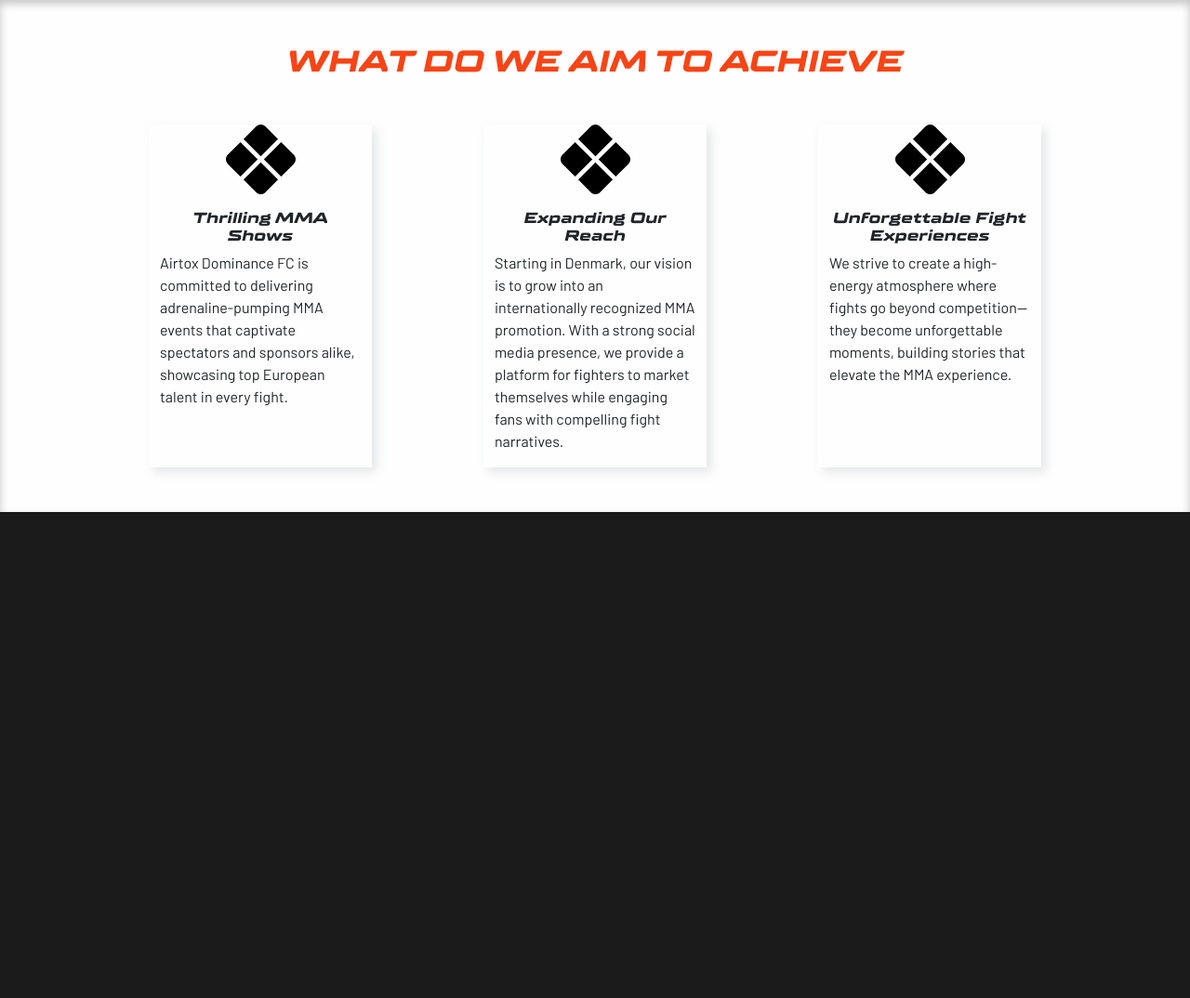
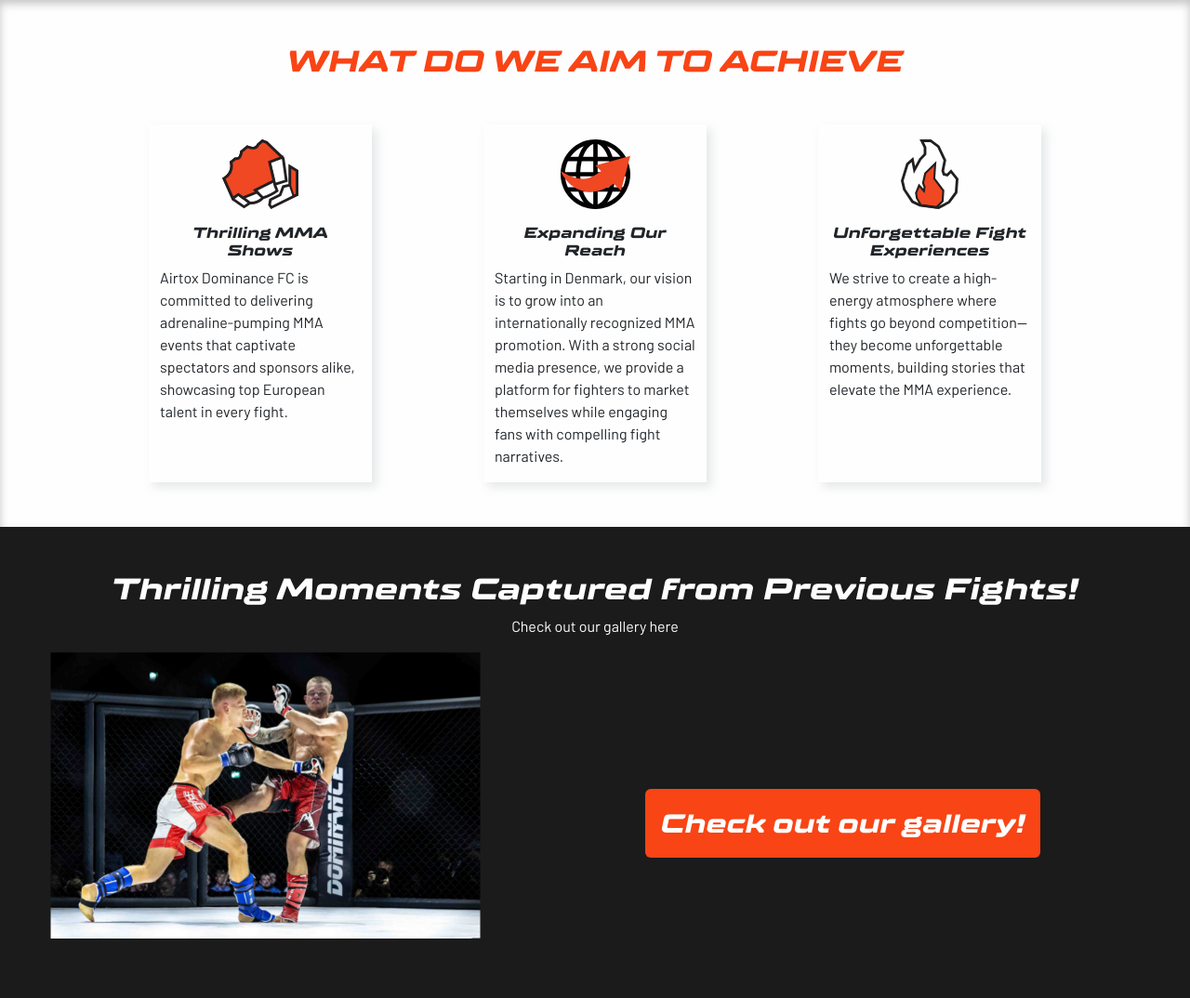
Before and after one commit to TohmasKronborg/AirtoxDominance, a website: page about.html in a window 1280 px wide. Shown: the part 1120-2194 px from the top of the page at 93% size. Before the commit the page ends 1671 px from the top, so only its background shows below. Drawn offline with nearby package versions, Linux system fonts and the light colour scheme; files that its build step writes are made by us from their sources; files whose address does not match are found by name.

Commit message:
Har lagt Custom ikoner ind i about pagen, har tilføjet et ikon på både about og forsiden. Har også lavet en knap til at springe til galleriet fyldt med billeder

```diff
--- a/about.html
+++ b/about.html
@@ -12,6 +12,7 @@
     <link href="css/styles.css" rel="stylesheet" type="text/css">
 
     <meta name="viewport" content="width=device-width, initial-scale=1">
+    <link rel="icon" type="image/png" href="images/lilleLogoTilSortX2.png">
 </head>
 <!--
                                                 ░
@@ -123,12 +124,12 @@
 </nav>
 <!-- Nav end -->
 
-<div class="d-flex justify-content-center align-items-center landingHeaderBox">
-    <h1 class="text-white superMolot landingHeader">ABOUT</h1>
+<div id="parallax-header" class="d-flex justify-content-center align-items-center landingHeaderBox bg-white">
+    <h1 class="text-midnightBlack superMolot landingHeader hiddenMark">ABOUT</h1>
 </div>
 
 <!-- What is Airtox Dominance -->
-<div class="pt-5 pb-5">
+<div class="pt-5 pb-5" style="z-index: 1;">
     <div class="container-fluid w-90 w-lg-75 justify-content-center align-items-center">
         <div class="row justify-content-between">
             <!-- Picture -->
@@ -137,8 +138,8 @@
             </div>
 
             <!-- Q&A -->
-            <div class="col-12 col-lg-7 text-white mt-5 mt-lg-0 d-flex flex-column justify-content-center align-items-center">
-                <div>
+            <div class="col-12 col-lg-7 text-white mt-5 mt-lg-0 d-flex flex-column justify-content-center align-items-center animDelay">
+                <div class="hiddenX animDelay">
                     <h4 class="superMolot">WHAT IS AIRTOX DOMINANCE FC</h4>
                     <p>
                         ADFC, short for Airtox Dominance Fighting Championship, was established by three-time Olympian and UFC veteran Mark O. Madsen.
@@ -146,7 +147,7 @@
                         Airtox Dominance FC is dedicated to advancing the sport of MMA in Europe, creating exceptional experiences for fighters and fans alike.
                     </p>
                 </div>
-                <div class="pt-3 pt-sm-0">
+                <div class="pt-3 pt-sm-0 hiddenX animDelay">
                     <h4 class="superMolot">WHY AIRTOX DOMINANCE FC</h4>
                     <p>
                         MMA, or Mixed Martial Arts, is the world’s fastest-growing sport, and we see enormous potential in the European MMA scene.
@@ -158,22 +159,14 @@
     </div>
 </div>
 
+<!-- Goals -->
 <div class="bg-white pt-5 pb-5" style="box-shadow: 0px 5px 10px 0px rgba(27,27,27, 0.25) inset;">
     <h2 class="superMolot text-center text-vibrantOrange pb-5 m-0">WHAT DO WE AIM TO ACHIEVE</h2>
 
     <div class="container-fluid w-90 w-md-75">
-        <div class="row d-flex justify-content-between gap-5">
-            <div class="col-12 col-lg-3 d-flex flex-column align-items-center" style="box-shadow: 5px 5px 10px 0px rgba(152, 158, 165, 0.25);">
-                <svg class="mb-3" xmlns="http://www.w3.org/2000/svg" width="75" height="75" viewBox="0 0 75 75" fill="none">
-                    <g clip-path="url(#clip0_139_257)">
-                        <path fill-rule="evenodd" clip-rule="evenodd" d="M42.4219 2.03906C39.7031 -0.679687 35.2969 -0.679687 32.5781 2.03906L18.9703 15.6516L37.5 34.1859L56.0344 15.6516L42.4172 2.03906H42.4219ZM59.3438 18.9656L40.8188 37.5L59.3531 56.0344L72.9656 42.4172C75.6844 39.6984 75.6844 35.2969 72.9656 32.5828L59.3531 18.9656H59.3438ZM56.0344 59.3484L37.5 40.8141L18.9656 59.3484L32.5828 72.9609C35.3016 75.6797 39.7031 75.6797 42.4172 72.9609L56.0344 59.3484ZM15.6516 56.0344L34.1859 37.5L15.6516 18.9656L2.03906 32.5828C-0.679687 35.3016 -0.679687 39.7031 2.03906 42.4172L15.6516 56.0344Z" fill="black"/>
-                    </g>
-                    <defs>
-                        <clipPath id="clip0_139_257">
-                            <rect width="75" height="75" fill="white"/>
-                        </clipPath>
-                    </defs>
-                </svg>
+        <div class="row d-flex justify-content-between gap-5 animDelay">
+            <div class="col-12 col-lg-3 d-flex flex-column align-items-center hiddenY animDelay" style="box-shadow: 5px 5px 10px 0px rgba(152, 158, 165, 0.25);">
+                <img src="images/FistHvidBG.svg" class="img-fluid m-3" alt="" style="max-height: 75px;">
                 <h6 class="superMolot text-center">
                     Thrilling MMA Shows
                 </h6>
@@ -182,17 +175,8 @@
                 </p>
             </div>
 
-            <div class="col-12 col-lg-3 d-flex flex-column align-items-center" style="box-shadow: 5px 5px 10px 0px rgba(152, 158, 165, 0.25);">
-                <svg class="mb-3" xmlns="http://www.w3.org/2000/svg" width="75" height="75" viewBox="0 0 75 75" fill="none">
-                    <g clip-path="url(#clip0_139_257)">
-                        <path fill-rule="evenodd" clip-rule="evenodd" d="M42.4219 2.03906C39.7031 -0.679687 35.2969 -0.679687 32.5781 2.03906L18.9703 15.6516L37.5 34.1859L56.0344 15.6516L42.4172 2.03906H42.4219ZM59.3438 18.9656L40.8188 37.5L59.3531 56.0344L72.9656 42.4172C75.6844 39.6984 75.6844 35.2969 72.9656 32.5828L59.3531 18.9656H59.3438ZM56.0344 59.3484L37.5 40.8141L18.9656 59.3484L32.5828 72.9609C35.3016 75.6797 39.7031 75.6797 42.4172 72.9609L56.0344 59.3484ZM15.6516 56.0344L34.1859 37.5L15.6516 18.9656L2.03906 32.5828C-0.679687 35.3016 -0.679687 39.7031 2.03906 42.4172L15.6516 56.0344Z" fill="black"/>
-                    </g>
-                    <defs>
-                        <clipPath id="clip0_139_257">
-                            <rect width="75" height="75" fill="white"/>
-                        </clipPath>
-                    </defs>
-                </svg>
+            <div class="col-12 col-lg-3 d-flex flex-column align-items-center hiddenY animDelay" style="box-shadow: 5px 5px 10px 0px rgba(152, 158, 165, 0.25);">
+                <img src="images/GlobeHvidBG.svg" class="img-fluid m-3" alt="" style="max-height: 75px;">
                 <h6 class="superMolot text-center">
                     Expanding Our Reach
                 </h6>
@@ -202,17 +186,8 @@
                 </p>
             </div>
 
-            <div class="col-12 col-lg-3 d-flex flex-column align-items-center" style="box-shadow: 5px 5px 10px 0px rgba(152, 158, 165, 0.25);">
-                <svg class="mb-3" xmlns="http://www.w3.org/2000/svg" width="75" height="75" viewBox="0 0 75 75" fill="none">
-                    <g clip-path="url(#clip0_139_257)">
-                        <path fill-rule="evenodd" clip-rule="evenodd" d="M42.4219 2.03906C39.7031 -0.679687 35.2969 -0.679687 32.5781 2.03906L18.9703 15.6516L37.5 34.1859L56.0344 15.6516L42.4172 2.03906H42.4219ZM59.3438 18.9656L40.8188 37.5L59.3531 56.0344L72.9656 42.4172C75.6844 39.6984 75.6844 35.2969 72.9656 32.5828L59.3531 18.9656H59.3438ZM56.0344 59.3484L37.5 40.8141L18.9656 59.3484L32.5828 72.9609C35.3016 75.6797 39.7031 75.6797 42.4172 72.9609L56.0344 59.3484ZM15.6516 56.0344L34.1859 37.5L15.6516 18.9656L2.03906 32.5828C-0.679687 35.3016 -0.679687 39.7031 2.03906 42.4172L15.6516 56.0344Z" fill="black"/>
-                    </g>
-                    <defs>
-                        <clipPath id="clip0_139_257">
-                            <rect width="75" height="75" fill="white"/>
-                        </clipPath>
-                    </defs>
-                </svg>
+            <div class="col-12 col-lg-3 d-flex flex-column align-items-center hiddenY animDelay" style="box-shadow: 5px 5px 10px 0px rgba(152, 158, 165, 0.25);">
+                <img src="images/FalmmeHvidBG.svg" class="img-fluid m-3" alt="" style="max-height: 75px;">
                 <h6 class="superMolot text-center">
                     Unforgettable Fight Experiences
                 </h6>
@@ -224,6 +199,41 @@
     </div>
 </div>
 
+<!-- Jump to gallery -->
+<div class="container-fluid mb-5 mt-5">
+    <div class="text-center text-white">
+       <h1 class="h2 superMolot">Thrilling Moments Captured from Previous Fights!</h1>
+        <p>Check out our gallery here</p>
+    </div>
+    <div class="row">
+        <!-- Carousel col -->
+        <div class="col-12 col-lg-6 d-flex">
+            <div class="carousel slide align-items-center" data-bs-ride="carousel">
+                <div class="carousel-inner">
+                    <div class="carousel-item">
+                        <img src="images/DSC03319.jpg" class="d-block mx-auto img-fluid w-lg-75" alt="...">
+                    </div>
+                    <div class="carousel-item active">
+                        <img src="images/Take-a-Look-0044-1-scaled.jpg" class="d-block mx-auto img-fluid w-lg-75" alt="...">
+                    </div>
+                    <div class="carousel-item">
+                        <img src="images/DSC03263-1-scaled.jpg" class="d-block mx-auto img-fluid w-lg-75" alt="...">
+                    </div>
+                </div>
+            </div>
+        </div>
+
+        <!-- Jump to btn -->
+        <div class="col-12 col-lg-5 d-flex align-items-center justify-content-center mt-5 mt-lg-0">
+            <div class="bg-vibrantOrange rounded-2 d-inline-block p-3 text-center">
+                <a href="https://www.dominancefc.com/gallery/" class="text-white superMolot fs-3">Check out our gallery!</a>
+            </div>
+        </div>
+    </div>
+</div>
+
+
+<script defer src="js/scrollAnimation.js"></script>
 <script src="js/hamburgerMenu.js"></script> <!-- Script til nav overlay -->
 <script src="https://cdn.jsdelivr.net/npm/bootstrap@5.3.3/dist/js/bootstrap.bundle.min.js"></script>
 </body>
--- a/css/styles.scss
+++ b/css/styles.scss
@@ -114,6 +114,18 @@ body{
 	.landingHeaderBox{
 		height: 400px;
 	}
+
+	.animDelay:nth-child(2) {
+		transition-delay: 200ms;
+	}
+
+	.animDelay:nth-child(3) {
+		transition-delay: 400ms;
+	}
+
+	.animDelay:nth-child(4) {
+		transition-delay: 400ms;
+	}
 }
 
 @media screen and (min-width: 992px){ // md breakpoint
@@ -144,21 +156,10 @@ body{
 	transform: translateX(20px);
 }
 
-.animDelay:nth-child(2) {
-	transition-delay: 200ms;
-}
-
-.animDelay:nth-child(3) {
-	transition-delay: 400ms;
-}
-
-.animDelay:nth-child(4) {
-	transition-delay: 400ms;
-}
-
 .hiddenMark{
-	transition: all 1s;
-	transform: translateX(-550px);
+	opacity: 0;
+	transition: all 2s;
+	transform: translateX(-200px);
 }
 
 .show { // Show skal helst være universel med at bruge enten hiddenY eller hiddenX, den skal basically bare resette alle indstillingerne.
```
Also changed, not shown: index.html (+1 -0 lines), images/DSC03263-1-scaled.jpg (added), images/DSC03319.jpg (added), images/FalmmeHvidBG.svg (added), images/FistHvidBG.svg (added), images/GlobeHvidBG.svg (added), images/Take-a-Look-0044-1-scaled.jpg (added).
